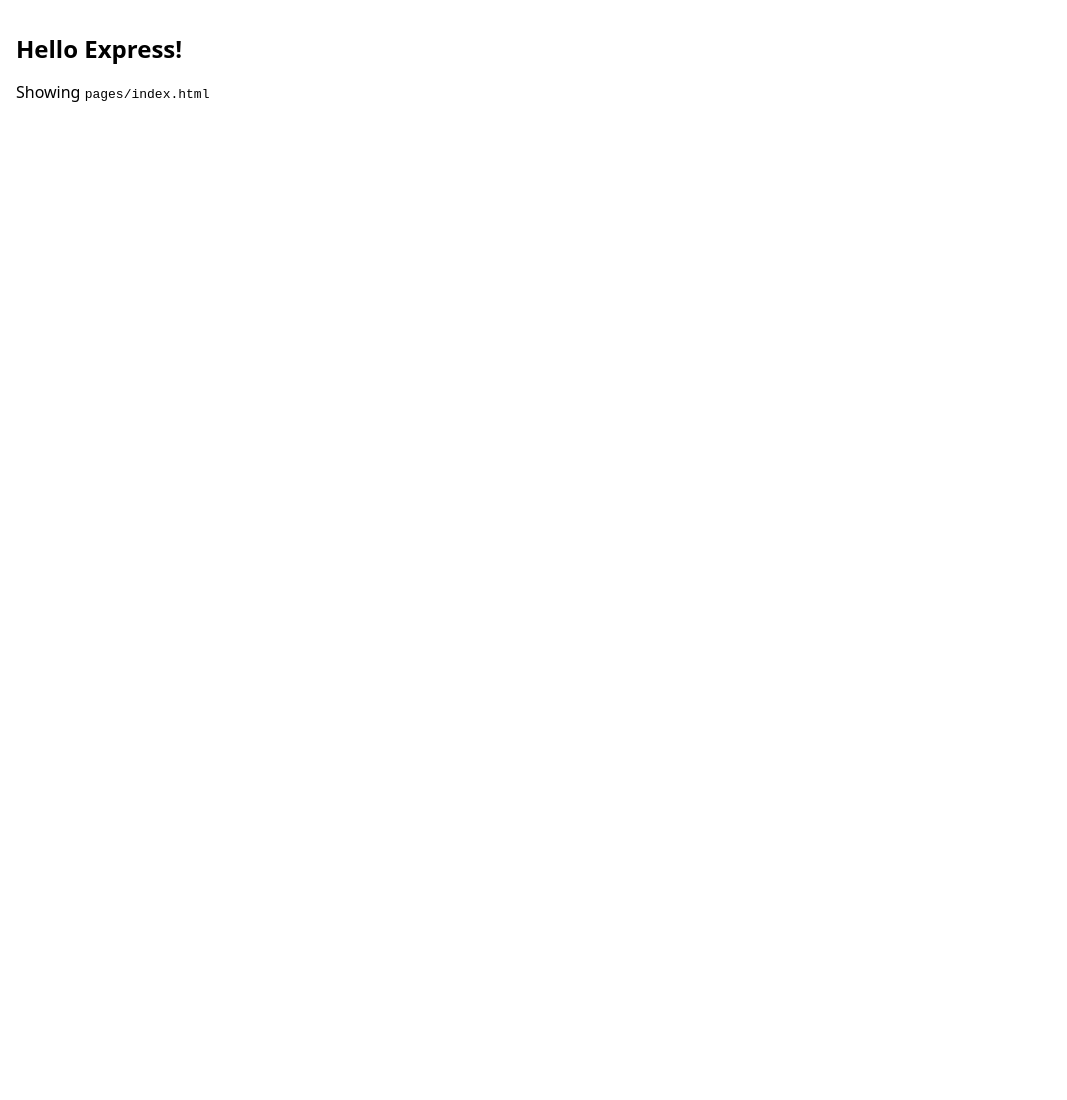
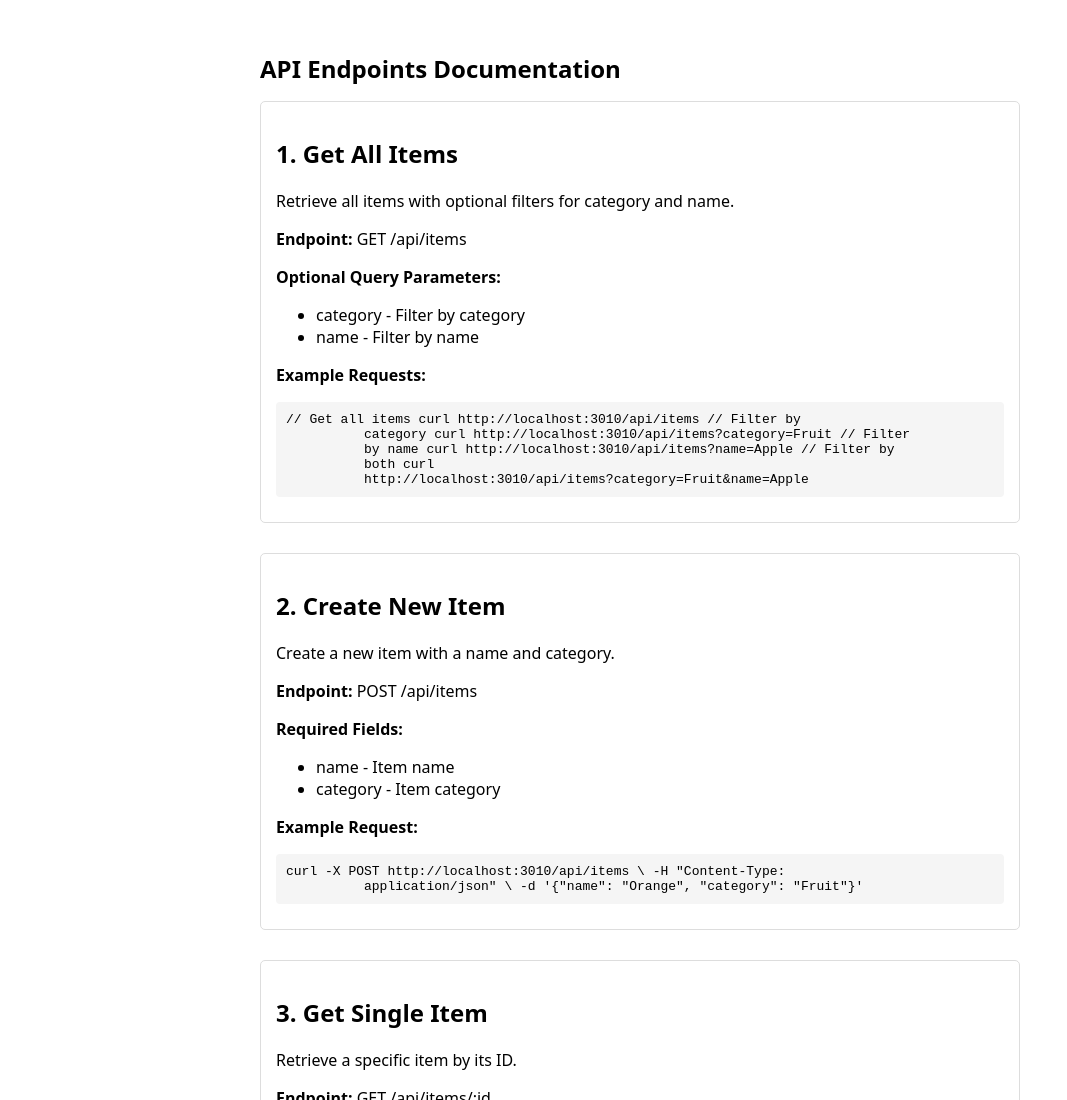
Before and after one commit to DanielTMolloy919/round-2-express, a website: page pages/index.html in a window 1280 px wide. Shown: the top 1100 px of the page, without its empty margins (0-1067 px from the left). Before the commit the page ends 800 px from the top, so only its background shows below. Drawn offline with Linux system fonts and the light colour scheme; files that its build step writes are made by us from their sources.

Commit message:
working explainer

```diff
--- a/index.js
+++ b/index.js
@@ -8,6 +8,9 @@
 // Middleware setup
 app.use(express.json()); // Parse JSON bodies
 app.use(requestLogger); // Log all requests
+
+// Serve static files from the pages directory
+app.use(express.static("pages"));
 
 // GET all items with optional filters
 app.get("/api/items", async (req, res) => {
--- a/pages/index.html
+++ b/pages/index.html
@@ -1,13 +1,122 @@
 <!DOCTYPE html>
 <html lang="en">
   <head>
-    <title>Hello Express!</title>
+    <title>API Documentation</title>
     <meta charset="UTF-8" />
     <meta name="viewport" content="width=device-width" />
     <link rel="stylesheet" href="./style.css" />
+    <style>
+      .container {
+        max-width: 800px;
+        margin: 0 auto;
+        padding: 20px;
+      }
+      .endpoint {
+        margin-bottom: 30px;
+        padding: 15px;
+        border: 1px solid #ddd;
+        border-radius: 5px;
+      }
+      code {
+        display: block;
+        background: #f5f5f5;
+        padding: 10px;
+        border-radius: 4px;
+        white-space: pre-wrap;
+        margin: 10px 0;
+      }
+    </style>
   </head>
   <body>
-    <h1>Hello Express!</h1>
-    <p>Showing <code>pages/index.html</code></p>
+    <div class="container">
+      <h1>API Endpoints Documentation</h1>
+
+      <div class="endpoint">
+        <h2>1. Get All Items</h2>
+        <p>Retrieve all items with optional filters for category and name.</p>
+        <p><strong>Endpoint:</strong> GET /api/items</p>
+        <p><strong>Optional Query Parameters:</strong></p>
+        <ul>
+          <li>category - Filter by category</li>
+          <li>name - Filter by name</li>
+        </ul>
+        <p><strong>Example Requests:</strong></p>
+        <code
+          >// Get all items curl http://localhost:3010/api/items // Filter by
+          category curl http://localhost:3010/api/items?category=Fruit // Filter
+          by name curl http://localhost:3010/api/items?name=Apple // Filter by
+          both curl
+          http://localhost:3010/api/items?category=Fruit&name=Apple</code
+        >
+      </div>
+
+      <div class="endpoint">
+        <h2>2. Create New Item</h2>
+        <p>Create a new item with a name and category.</p>
+        <p><strong>Endpoint:</strong> POST /api/items</p>
+        <p><strong>Required Fields:</strong></p>
+        <ul>
+          <li>name - Item name</li>
+          <li>category - Item category</li>
+        </ul>
+        <p><strong>Example Request:</strong></p>
+        <code
+          >curl -X POST http://localhost:3010/api/items \ -H "Content-Type:
+          application/json" \ -d '{"name": "Orange", "category": "Fruit"}'</code
+        >
+      </div>
+
+      <div class="endpoint">
+        <h2>3. Get Single Item</h2>
+        <p>Retrieve a specific item by its ID.</p>
+        <p><strong>Endpoint:</strong> GET /api/items/:id</p>
+        <p><strong>Example Request:</strong></p>
+        <code>curl http://localhost:3010/api/items/1</code>
+      </div>
+
+      <div class="endpoint">
+        <h2>4. Update Item (Admin Only)</h2>
+        <p>Update an existing item. Requires admin privileges.</p>
+        <p><strong>Endpoint:</strong> PUT /api/items/:id</p>
+        <p><strong>Optional Fields:</strong></p>
+        <ul>
+          <li>name - New item name</li>
+          <li>category - New item category</li>
+        </ul>
+        <p><strong>Example Request:</strong></p>
+        <code
+          >curl -X PUT "http://localhost:3010/api/items/1?admin=true" \ -H
+          "Content-Type: application/json" \ -d '{"name": "Green Apple",
+          "category": "Fruit"}'</code
+        >
+      </div>
+
+      <div class="endpoint">
+        <h2>Response Format</h2>
+        <p>
+          All successful responses will return JSON data. Here's an example item
+          structure:
+        </p>
+        <code>{ "id": 1, "name": "Apple", "category": "Fruit" }</code>
+      </div>
+
+      <div class="endpoint">
+        <h2>Error Handling</h2>
+        <p>
+          Error responses will include a message field explaining what went
+          wrong:
+        </p>
+        <code>{ "message": "Error description here" }</code>
+        <p>Common HTTP status codes:</p>
+        <ul>
+          <li>200 - Success</li>
+          <li>201 - Created (for POST requests)</li>
+          <li>400 - Bad Request</li>
+          <li>403 - Forbidden (admin access required)</li>
+          <li>404 - Not Found</li>
+          <li>500 - Internal Server Error</li>
+        </ul>
+      </div>
+    </div>
   </body>
 </html>
```
